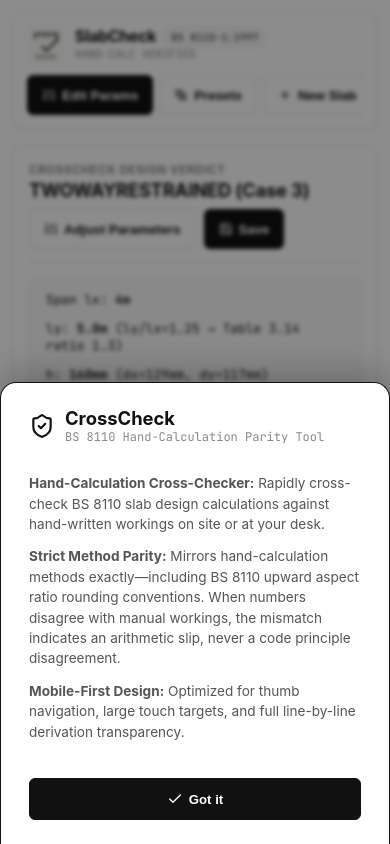
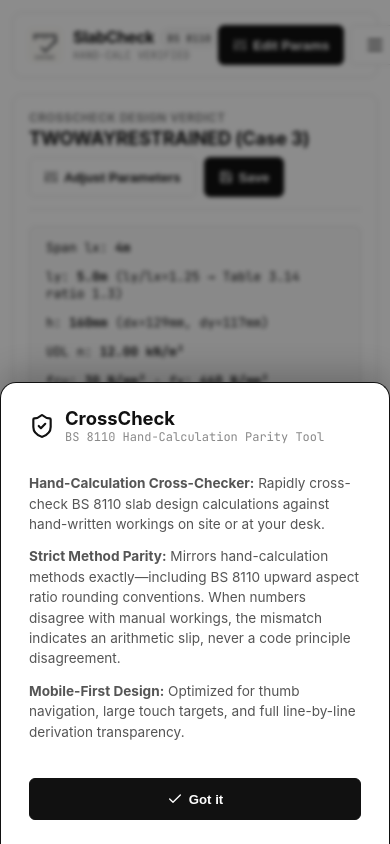
Before and after one commit to awojidejoseph0714-eng/bs8110-slab-calculator, a React (Vite) app: page / in a window 390 px wide. Shown: the top 844 px of the page. Built offline with nearby package versions, Linux system fonts and the light colour scheme.

Commit message:
Add mobile hamburger dropdown menu for header action buttons

```diff
--- a/src/components/Header.jsx
+++ b/src/components/Header.jsx
@@ -1,5 +1,5 @@
-import React from 'react';
-import { Sliders, Plus, History, Sun, Moon, Printer, Sparkles } from 'lucide-react';
+import React, { useState } from 'react';
+import { Sliders, Plus, History, Sun, Moon, Printer, Sparkles, Menu, X } from 'lucide-react';
 
 export default function Header({
   theme,
@@ -12,22 +12,47 @@ export default function Header({
   onOpenPresets,
   onPrintReport
 }) {
+  const [isMobileMenuOpen, setIsMobileMenuOpen] = useState(false);
+
+  const handleAction = (actionFn) => {
+    setIsMobileMenuOpen(false);
+    if (actionFn) actionFn();
+  };
+
   return (
     <header className="framer-header">
-      <div className="brand-title-group">
-        <img src="/logo.svg" alt="SlabCheck Logo" style={{ width: '38px', height: '38px', borderRadius: '6px' }} />
-        <div>
-          <div style={{ display: 'flex', alignItems: 'center', gap: '8px' }}>
-            <h1 className="brand-h1">SlabCheck</h1>
-            <span className="brand-badge">BS 8110-1:1997</span>
+      <div className="header-top-row">
+        <div className="brand-title-group">
+          <img src="/logo.svg" alt="SlabCheck Logo" style={{ width: '36px', height: '36px', borderRadius: '6px' }} />
+          <div>
+            <div style={{ display: 'flex', alignItems: 'center', gap: '6px' }}>
+              <h1 className="brand-h1">SlabCheck</h1>
+              <span className="brand-badge">BS 8110</span>
+            </div>
+            <div style={{ fontSize: '0.675rem', color: 'var(--text-dim)', fontFamily: 'var(--font-mono)' }}>
+              HAND-CALC VERIFIED
+            </div>
           </div>
-          <div style={{ fontSize: '0.7rem', color: 'var(--text-dim)', fontFamily: 'var(--font-mono)' }}>
-            HAND-CALC VERIFIED
-          </div>
+        </div>
+
+        {/* Mobile Actions Right Group */}
+        <div className="mobile-header-right">
+          <button className="btn-framer btn-primary btn-mobile-edit" onClick={onOpenParamsModal}>
+            <Sliders size={14} /> Edit Params
+          </button>
+
+          <button
+            className="btn-framer btn-hamburger"
+            onClick={() => setIsMobileMenuOpen(!isMobileMenuOpen)}
+            aria-label="Toggle Navigation Menu"
+          >
+            {isMobileMenuOpen ? <X size={20} /> : <Menu size={20} />}
+          </button>
         </div>
       </div>
 
-      <div className="header-actions">
+      {/* Desktop Action Buttons Bar */}
+      <div className="header-actions desktop-actions-row">
         <button className="btn-framer btn-primary" onClick={onOpenParamsModal} title="Edit Slab Parameters">
           <Sliders size={14} /> Edit Params
         </button>
@@ -52,6 +77,36 @@ export default function Header({
           {theme === 'light' ? <Moon size={14} /> : <Sun size={14} />}
         </button>
       </div>
+
+      {/* Mobile Slide-Down Hamburger Menu */}
+      {isMobileMenuOpen && (
+        <div className="mobile-dropdown-menu">
+          <button className="mobile-menu-item primary" onClick={() => handleAction(onOpenParamsModal)}>
+            <Sliders size={16} /> Edit Parameters
+          </button>
+
+          <button className="mobile-menu-item" onClick={() => handleAction(onOpenPresets)}>
+            <Sparkles size={16} /> Load Presets
+          </button>
+
+          <button className="mobile-menu-item" onClick={() => handleAction(onNewBlankAnalysis)}>
+            <Plus size={16} /> Start New Slab
+          </button>
+
+          <button className="mobile-menu-item" onClick={() => handleAction(onOpenHistory)}>
+            <History size={16} /> Saved History ({historyCount})
+          </button>
+
+          <button className="mobile-menu-item" onClick={() => handleAction(onPrintReport)}>
+            <Printer size={16} /> Print Report
+          </button>
+
+          <button className="mobile-menu-item" onClick={() => handleAction(toggleTheme)}>
+            {theme === 'light' ? <Moon size={16} /> : <Sun size={16} />}
+            <span>Toggle Theme ({theme === 'light' ? 'Dark' : 'Light'})</span>
+          </button>
+        </div>
+      )}
     </header>
   );
 }
--- a/src/styles/framerMinimal.css
+++ b/src/styles/framerMinimal.css
@@ -1,4 +1,4 @@
-/* Notion-style Minimal Monochrome Design System - BS 8110 Slab Studio (Mobile First) */
+/* Notion-style Minimal Monochrome Design System - BS 8110 Slab Studio (Mobile First & Hamburger Nav) */
 :root {
   /* LIGHT MODE (DEFAULT B/W) */
   --bg-primary: #ffffff;
@@ -94,15 +94,15 @@ html, body, #root {
   }
 }
 
-/* Header Navbar - Mobile Responsive */
+/* Header Navbar - Mobile Responsive with Hamburger */
 .framer-header {
+  position: relative;
   display: flex;
   flex-direction: column;
-  gap: 12px;
-  padding: 12px 14px;
   background: var(--bg-surface);
   border: 1px solid var(--border-subtle);
   border-radius: var(--radius-md);
+  padding: 12px 14px;
 }
 
 @media (min-width: 640px) {
@@ -114,23 +114,17 @@ html, body, #root {
   }
 }
 
+.header-top-row {
+  display: flex;
+  align-items: center;
+  justify-content: space-between;
+  width: 100%;
+}
+
 .brand-title-group {
   display: flex;
   align-items: center;
   gap: 10px;
-}
-
-.brand-icon-wrapper {
-  width: 34px;
-  height: 34px;
-  min-width: 34px;
-  border-radius: var(--radius-sm);
-  background: var(--text-main);
-  color: var(--bg-primary);
-  display: flex;
-  align-items: center;
-  justify-content: center;
-  font-weight: 700;
 }
 
 .brand-h1 {
@@ -158,25 +152,95 @@ html, body, #root {
   white-space: nowrap;
 }
 
-.header-actions {
+/* Mobile Header Right Actions */
+.mobile-header-right {
   display: flex;
   align-items: center;
   gap: 6px;
-  overflow-x: auto;
-  -webkit-overflow-scrolling: touch;
-  padding-bottom: 2px;
-  width: 100%;
 }
 
 @media (min-width: 640px) {
-  .header-actions {
-    width: auto;
-    overflow-x: visible;
-    padding-bottom: 0;
+  .mobile-header-right {
+    display: none;
   }
 }
 
-/* Touch-Friendly Minimal Buttons */
+.btn-hamburger {
+  padding: 8px 10px;
+  min-height: 38px;
+  min-width: 38px;
+}
+
+.btn-mobile-edit {
+  font-size: 0.775rem;
+  padding: 6px 10px;
+  min-height: 38px;
+}
+
+/* Desktop Actions Row vs Mobile Menu */
+.desktop-actions-row {
+  display: none;
+}
+
+@media (min-width: 640px) {
+  .desktop-actions-row {
+    display: flex;
+    align-items: center;
+    gap: 8px;
+    width: auto;
+  }
+}
+
+/* Mobile Slide-Down Dropdown Menu */
+.mobile-dropdown-menu {
+  display: flex;
+  flex-direction: column;
+  gap: 6px;
+  margin-top: 12px;
+  padding-top: 12px;
+  border-top: 1px solid var(--border-subtle);
+  animation: slideDown 0.15s ease-out;
+}
+
+@media (min-width: 640px) {
+  .mobile-dropdown-menu {
+    display: none;
+  }
+}
+
+@keyframes slideDown {
+  from { opacity: 0; transform: translateY(-6px); }
+  to { opacity: 1; transform: translateY(0); }
+}
+
+.mobile-menu-item {
+  display: flex;
+  align-items: center;
+  gap: 10px;
+  width: 100%;
+  padding: 12px 14px;
+  font-size: 0.85rem;
+  font-weight: 600;
+  background: var(--bg-card-alt);
+  color: var(--text-main);
+  border: 1px solid var(--border-subtle);
+  border-radius: var(--radius-sm);
+  cursor: pointer;
+  touch-action: manipulation;
+}
+
+.mobile-menu-item:active {
+  background: var(--bg-surface-hover);
+  transform: scale(0.99);
+}
+
+.mobile-menu-item.primary {
+  background: var(--text-main);
+  color: var(--bg-primary);
+  border-color: var(--text-main);
+}
+
+/* Touch-Friendly Buttons */
 .btn-framer {
   display: inline-flex;
   align-items: center;
```
